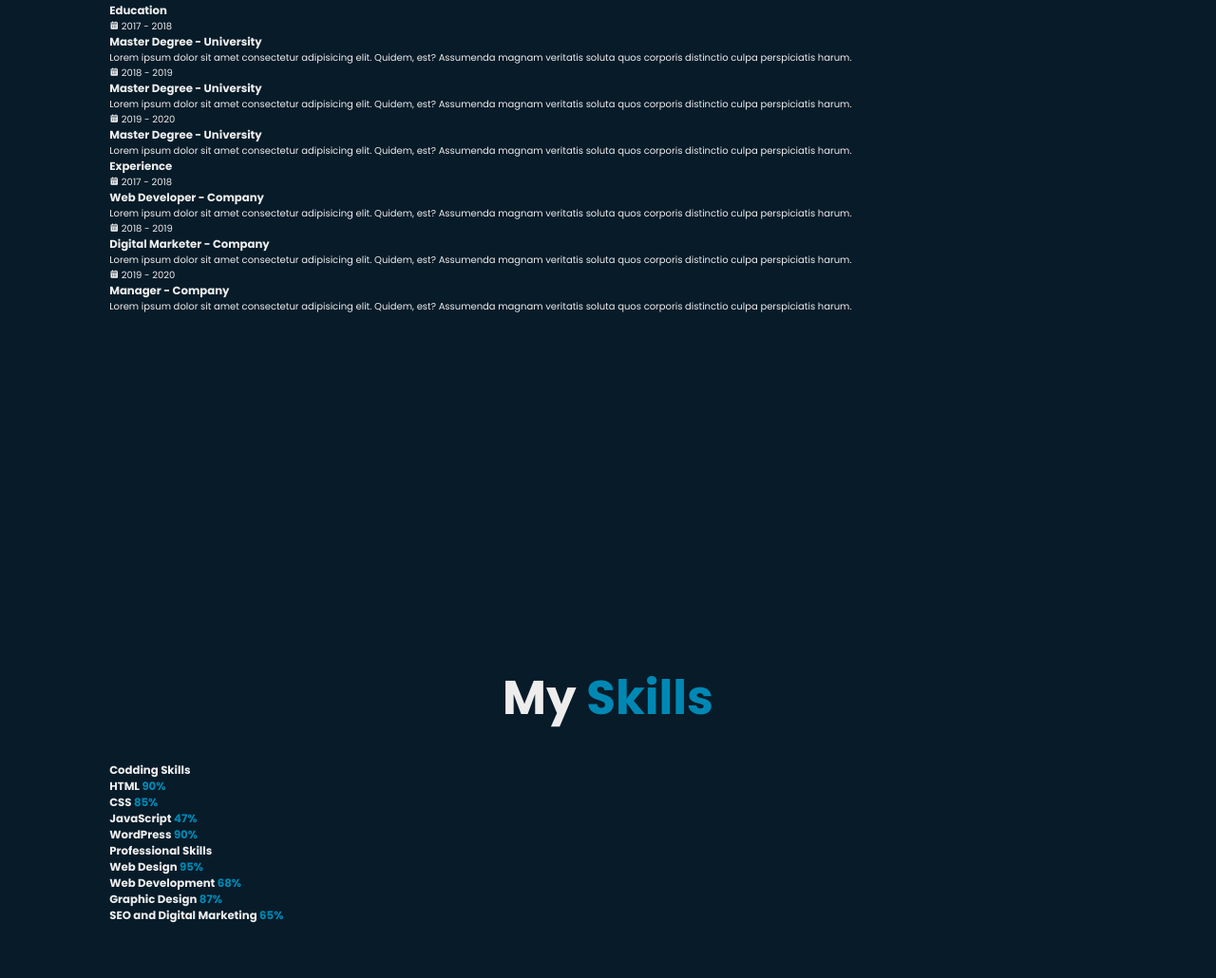
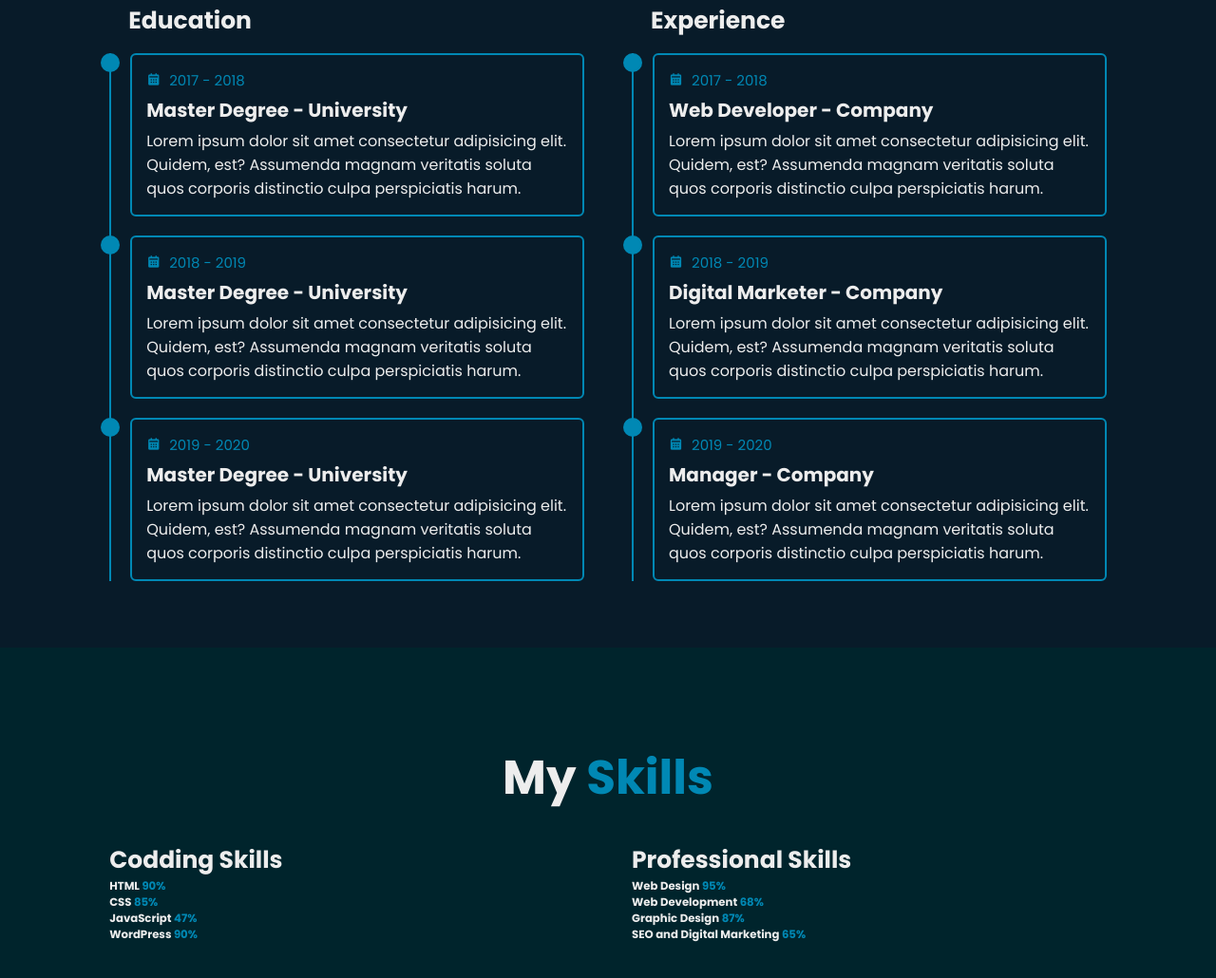
Before and after one commit to OleksandrShpachuk/Personal_portfolio_website, a plain HTML site: page index.html in a window 1280 px wide. Shown: the part 1935-2965 px from the top of the page at 95% size. Drawn offline with nearby package versions, Linux system fonts and the light colour scheme.

Commit message:
add Section Education styles

```diff
--- a/css/styles.css
+++ b/css/styles.css
@@ -303,3 +303,115 @@ btn-box.btns {
   display: inline-block;
   width: 15rem;
 }
+/* ----About Section end---- */
+/* ----Education and Experience section---- */
+
+.education {
+  display: flex;
+  justify-content: center;
+  align-items: center;
+  flex-direction: column;
+  min-height: auto;
+  padding-bottom: 5rem;
+}
+
+.education .education-row {
+  display: flex;
+  flex-wrap: wrap;
+  gap: 5rem;
+}
+
+.education-row .education-column {
+  flex: 1 1 40rem;
+}
+
+.education-column .title {
+  font-size: 2.5rem;
+  margin: 0 0 1.5rem 2rem;
+}
+
+.education-column .education-box {
+  border-left: 0.2rem solid var(--main-color);
+}
+
+.education-box .education-content {
+  position: relative;
+  padding-left: 2rem;
+}
+
+.education-box .education-content::before {
+  content: "";
+  position: absolute;
+  top: 0;
+  left: -1.1rem;
+  width: 2rem;
+  height: 2rem;
+  background: var(--main-color);
+  border-radius: 50%;
+}
+
+.education-content .content {
+  position: relative;
+  padding: 1.5rem;
+  border: 0.2rem solid var(--main-color);
+  border-radius: 0.6rem;
+  margin-bottom: 2rem;
+  overflow: hidden;
+}
+
+.education-content .content::before {
+  content: "";
+  position: absolute;
+  top: 0;
+  left: 0;
+  width: 0;
+  height: 100%;
+  background: var(--second-bg-color);
+  z-index: -1;
+  transition: 0.5s;
+}
+
+.education-content .content:hover::before {
+  width: 100%;
+}
+
+.education-content .content .year {
+  font-size: 1.5rem;
+  color: var(--main-color);
+  padding-bottom: 0.5rem;
+}
+
+.education-content .content .year i {
+  padding-right: 0.5rem;
+}
+
+.education-content .content h3 {
+  font-size: 2rem;
+}
+
+.education-content .content p {
+  font-size: 1.6rem;
+  padding-top: 0.5rem;
+}
+/* ----Education and Experience section END---- */
+/* ----Skills section---- */
+
+.skills {
+  min-height: auto;
+  padding-bottom: 7rem;
+  background: var(--third-bg-color);
+}
+
+.skills .skills-row {
+  display: flex;
+  flex-wrap: wrap;
+  gap: 5rem;
+}
+
+.skills-row .skills-column {
+  flex: 1 1 40rem;
+}
+
+.skills-column .title {
+  font-size: 2.5rem;
+}
```
